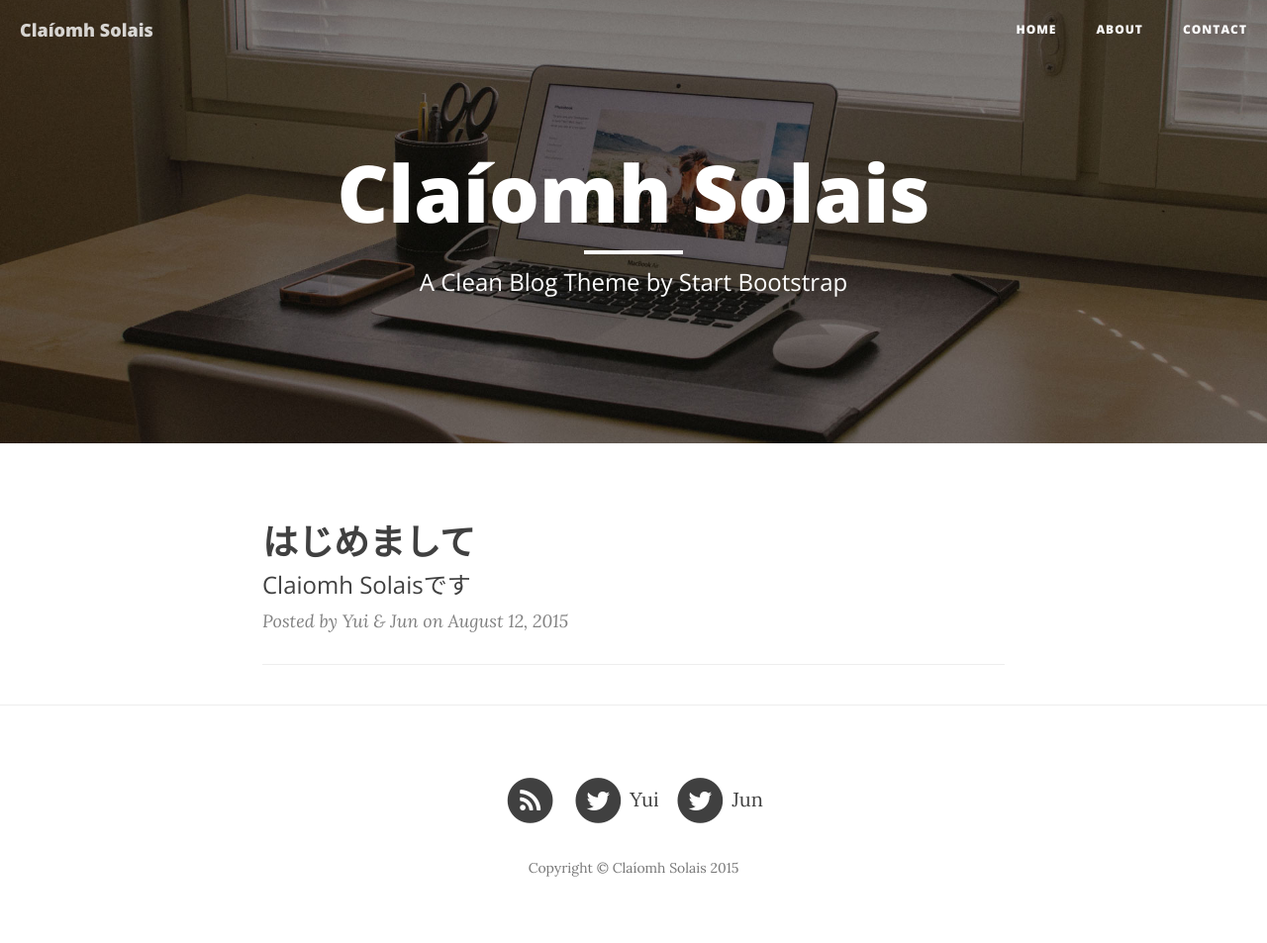
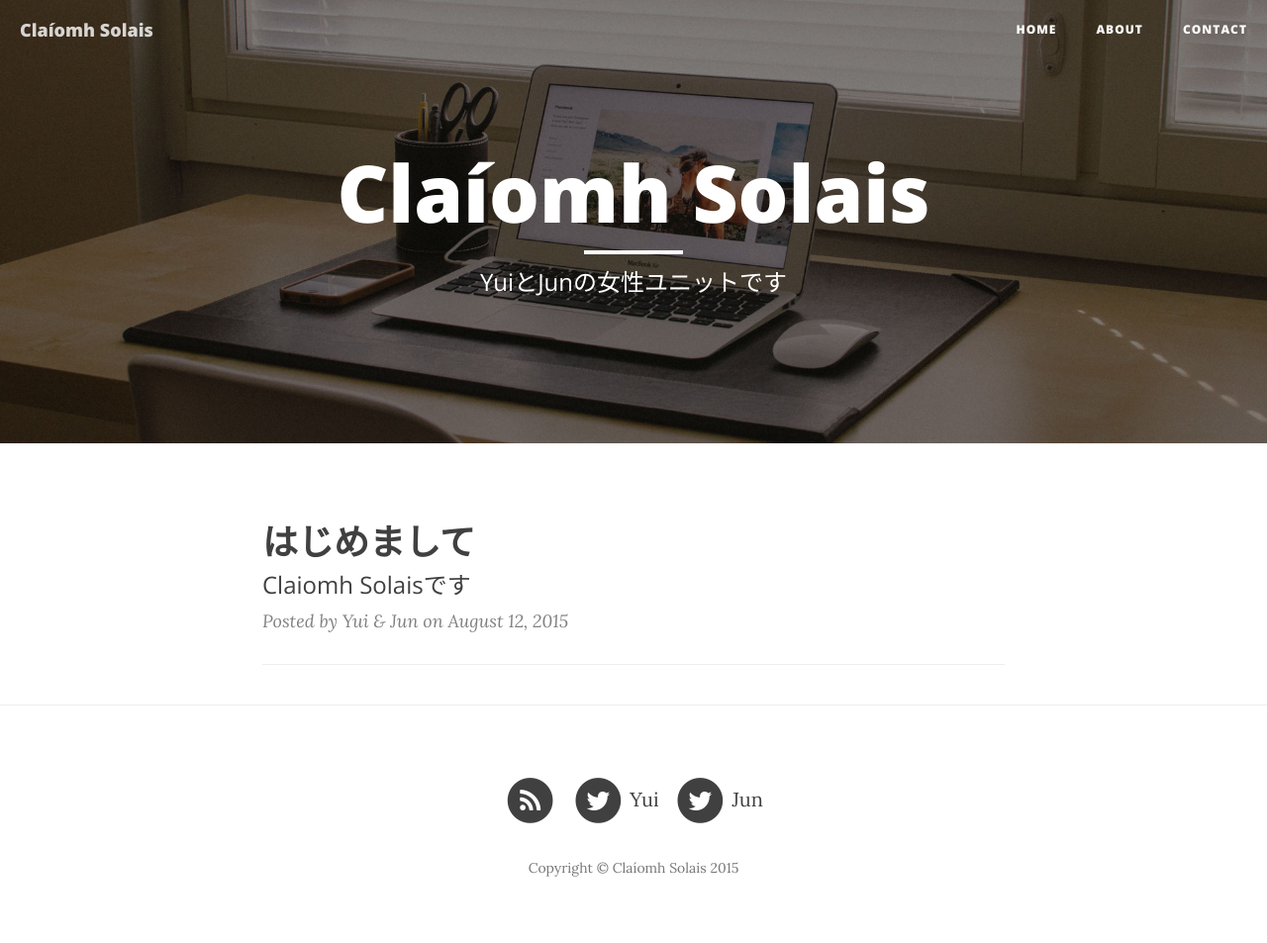
Before and after one commit to AdrienLemaire/claiomhsolais.github.io, a Jekyll site: the page built from index.html, in a window 1280 px wide. Shown: the whole page at 99% size. Built offline with Jekyll 4.4.1, drawn with Linux system fonts in a browser that asks for light colours; nearby versions of some CDN libraries; the list of posts is cut into pages by our own code.

Commit message:
update subtitle

```diff
--- a/index.html
+++ b/index.html
@@ -1,6 +1,6 @@
 ---
 layout: page
-description: "A Clean Blog Theme by Start Bootstrap"
+description: "YuiとJunの女性ユニットです"
 ---
 
 {% for post in paginator.posts %}
```
